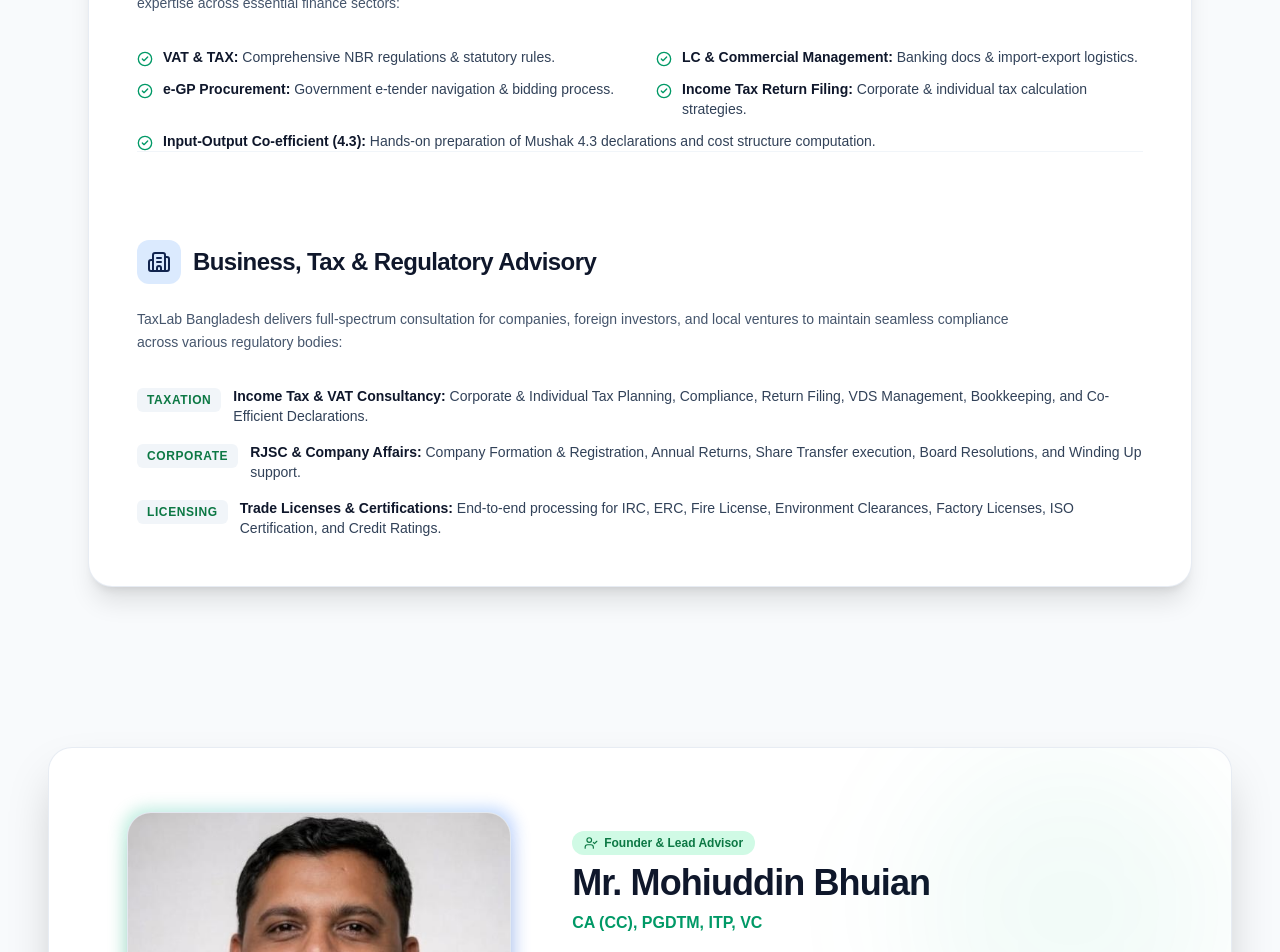
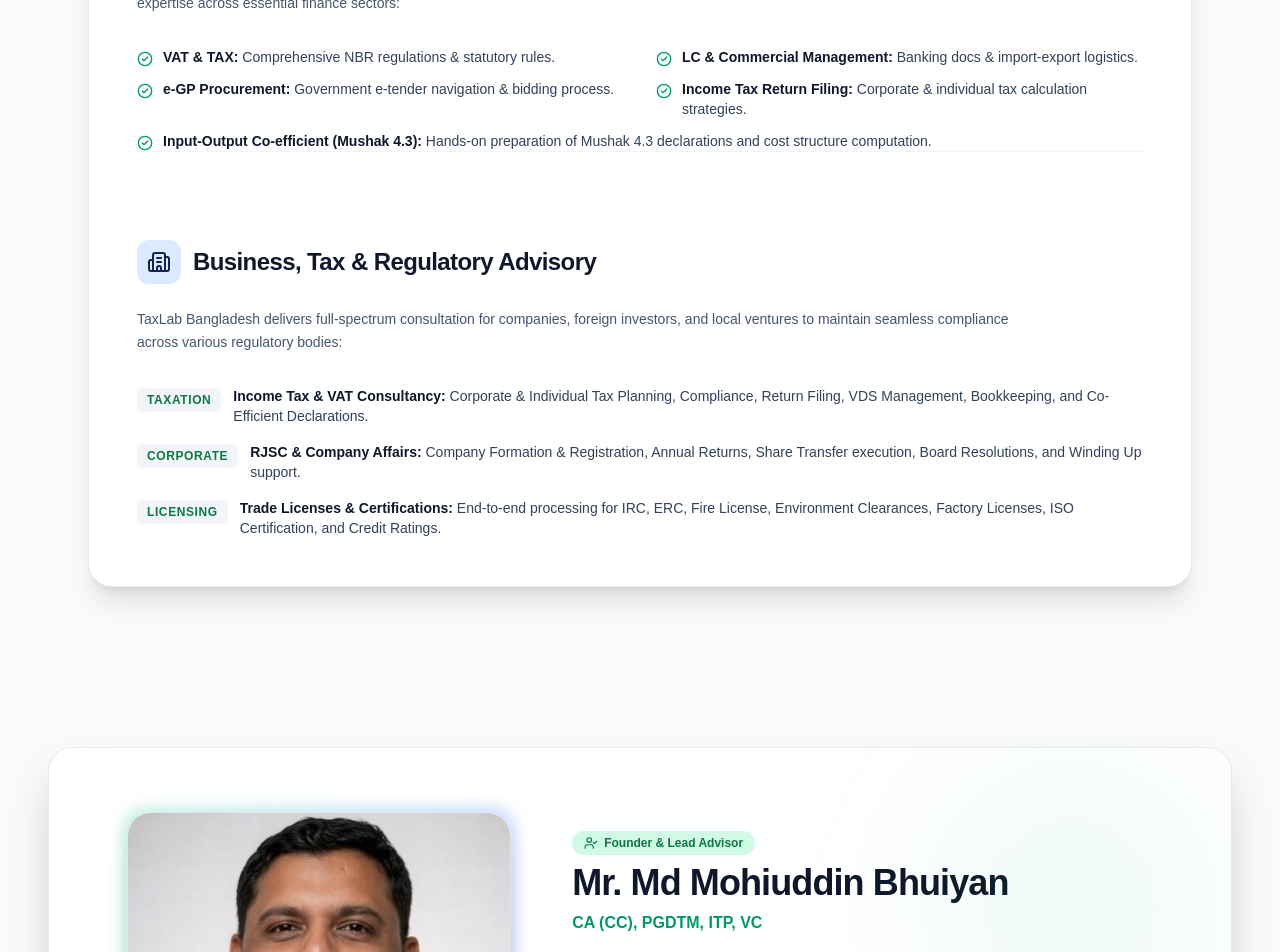
Before and after one commit to didarulislam01833/tax-lab-bangladesh, a Next.js app: page /about in a window 1280 px wide. Shown: the part 1480-2432 px from the top of the page. Built offline with nearby package versions, Linux system fonts and the light colour scheme.

Commit message:
Code Updated

```diff
--- a/app/about/page.js
+++ b/app/about/page.js
@@ -316,7 +316,7 @@
                             </li>
                             <li className="flex items-start gap-2.5 md:col-span-2">
                                 <CheckCircle2 className="w-4 h-4 text-emerald-600 mt-1 shrink-0" />
-                                <span><strong className="text-slate-900">Input-Output Co-efficient (4.3):</strong> Hands-on preparation of Mushak 4.3 declarations and cost structure computation.</span>
+                                <span><strong className="text-slate-900">Input-Output Co-efficient (Mushak 4.3):</strong> Hands-on preparation of Mushak 4.3 declarations and cost structure computation.</span>
                             </li>
                         </ul>
                     </div>
@@ -388,7 +388,7 @@
                                     <UserCheck className="w-3.5 h-3.5" /> Founder & Lead Advisor
                                 </span>
                                 <h2 className="text-3xl sm:text-4xl font-black text-slate-900 tracking-tight">
-                                    Mr. Mohiuddin Bhuian
+                                    Mr. Md Mohiuddin Bhuiyan
                                 </h2>
                                 <p className="text-emerald-600 font-bold text-sm sm:text-base">
                                     CA (CC), PGDTM, ITP, VC
@@ -429,7 +429,7 @@
                                     <Briefcase className="w-4 h-4" /> Practical Expertise
                                 </div>
                                 <p className="text-xs text-slate-300 leading-relaxed">
-                                    Over <span className="text-white font-bold">10+ years of hands-on experience</span> working with country-leading Garments factories, Electric & Electrical companies, and Power Equipment manufacturers.
+                                    Over <span className="text-white font-bold">10+ years of hands-on experience</span> collaborating directly with the {"country's"} leading Power Equipment Manufacturers, Electric & Electrical Industries and Garment Industries.
                                 </p>
                             </div>
                         </div>
--- /dev/null
+++ b/app/shop/shop.js
@@ -0,0 +1,11 @@
+import React from 'react';
+
+const shop = () => {
+    return (
+        <div>
+            <h1>Comming Soon!</h1>
+        </div>
+    );
+};
+
+export default shop;
```
